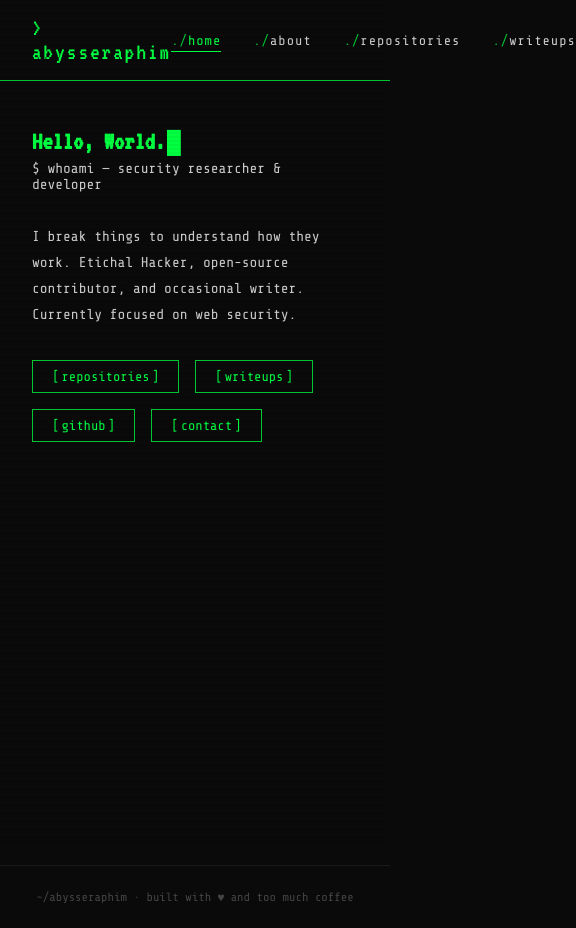
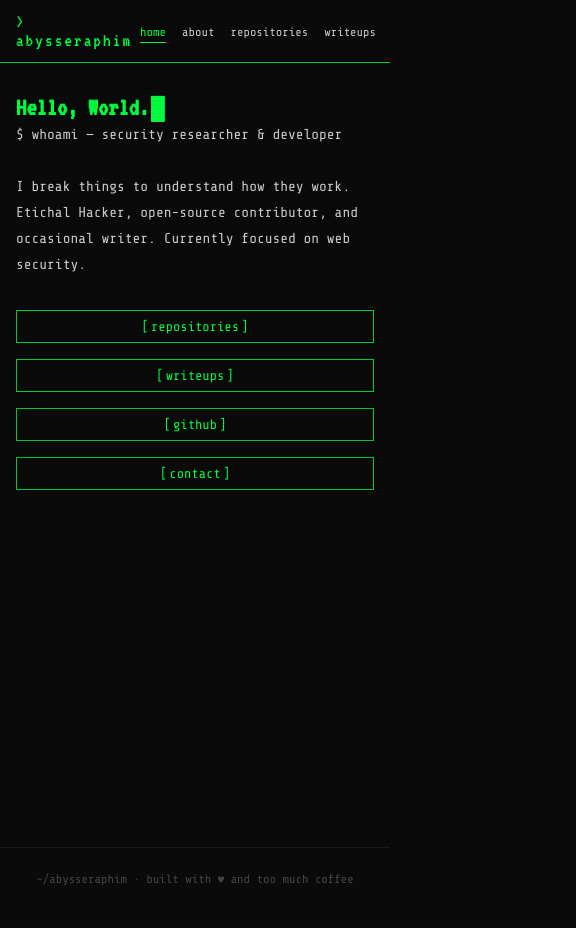
Before and after one commit to abysseraphim/abysseraphim.github.io, a plain HTML site: page index.html in a window 390 px wide. Shown: the whole page, 576 px wide, since content can reach past the window. Drawn offline with nearby package versions, Linux system fonts and the light colour scheme.

Commit message:
Update style.css

```diff
--- a/css/style.css
+++ b/css/style.css
@@ -136,3 +136,23 @@ main { max-width: 860px; margin: 0 auto; padding: 3rem 2rem; min-height: calc(10
 
 /* FOOTER */
 footer { text-align: center; padding: 1.5rem; border-top: 1px solid var(--border); color: #444; font-size: 0.75rem; }
+
+/* MOBILE */
+@media (max-width: 600px) {
+  nav { padding: 0.75rem 1rem; gap: 0.5rem; }
+  .nav-logo { font-size: 1.2rem; }
+  .nav-links { gap: 1rem; }
+  .nav-links a { font-size: 0.75rem; letter-spacing: 0; }
+  .nav-links a::before { content: ''; }
+
+  main { padding: 2rem 1rem; }
+
+  .writeup-item { grid-template-columns: auto 1fr; }
+  .writeup-item .wi-meta { grid-column: 2; margin-top: -0.5rem; }
+
+  .cert-list li { flex-wrap: wrap; }
+  .cert-list a { margin-left: 0; }
+
+  .home-links { flex-direction: column; }
+  .btn { text-align: center; }
+}
```
